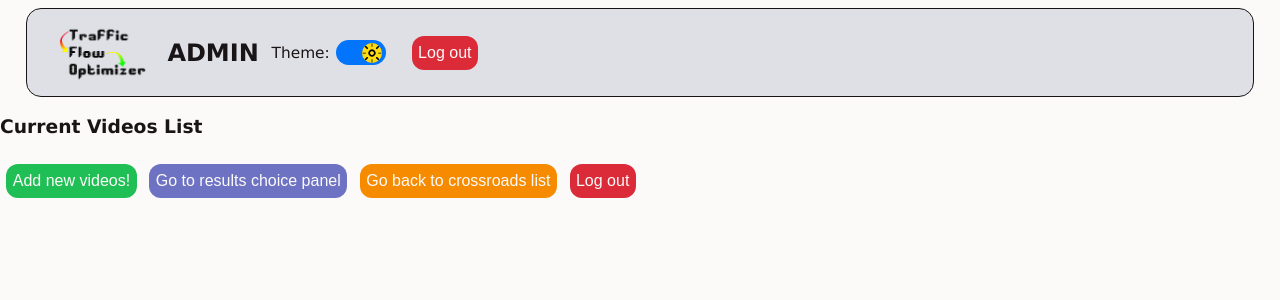
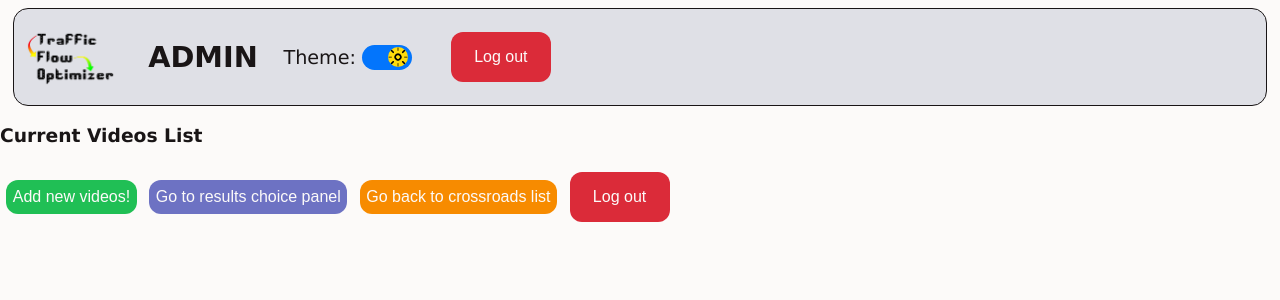
Before and after one commit to TrafficFlowOptimizer/frontend, a React (Create React App) app: page /list-videos in a window 1280 px wide. Shown: the top 300 px of the page. Built offline with nearby package versions, Linux system fonts and the light colour scheme.

Commit message:
navbar now gets smaller correctly

```diff
--- a/src/styles/NavbarStyles.ts
+++ b/src/styles/NavbarStyles.ts
@@ -7,14 +7,17 @@ export const NavbarContainer = styled.div`
 	flex-wrap: no-wrap;
 	justify-content: flex-start;
 	align-items: center;
-	gap: 1vw;
-	padding: 1vh 2vw;
-	margin: 1vh 2vw;
+	gap: 2vw;
+	padding: 1vh 0.5vw;
+	margin: 1vh 1vw;
 	border-radius: 15px;
 	border: solid ${(props) => props.theme.text} 1px;
+  max-height: 80px;
+  font-size: min(1.5vw, 20px);
 `;
 
 export const NavbarLogo = styled.img`
 	width: 8vw;
-	height: 10.6h;
+  max-width: 150px;
+  min-width: 50px;
 `;
--- a/src/styles/NegativeButton.ts
+++ b/src/styles/NegativeButton.ts
@@ -3,4 +3,7 @@ import { BaseButton, ButtonColors } from "./MainTheme";
 
 export const NegativeButton = styled(BaseButton)`
 	background-color: ${ButtonColors.RED};
+  width: min(max(8vw, 50px), 100px);
+  height: min(max(4vw, 25px), 50px);
+  padding: initial;
 `;
--- a/src/styles/ToggleStyles.ts
+++ b/src/styles/ToggleStyles.ts
@@ -13,8 +13,7 @@ export const ToggleContainer = styled.div`
 	justify-content: center;
 	align-items: center;
 	font-weight: normal;
-	font-size: 1.2vw;
-`;
+	font-size: min(1.5vw, 20px);`;
 
 export const StyledToggleLabel = styled.label<ToggleProps>`
 	margin: 1vh 0.5vw 1vh 0.5vw;
```
